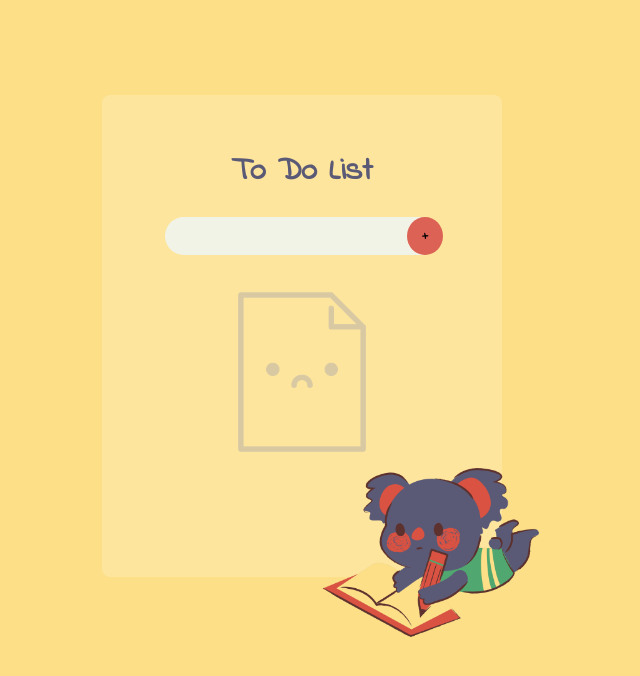
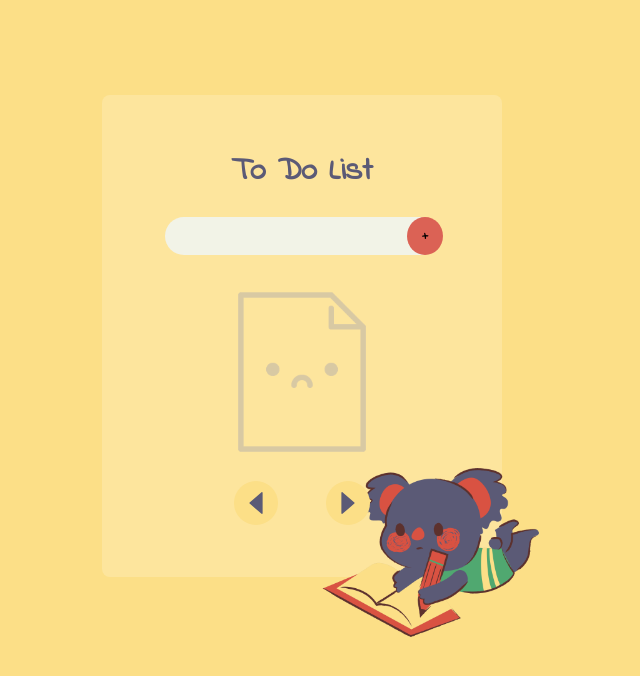
Before and after one commit to baharkose/todo, a React (Create React App) app: page / in a window 1280 px wide. Shown: the top 676 px of the page, without its empty margins (338-978 px from the left). Built offline with nearby package versions, Linux system fonts and the light colour scheme.

Commit message:
added buttons

```diff
--- a/src/App.css
+++ b/src/App.css
@@ -39,11 +39,11 @@ input {
   background-color: rgba(240, 248, 255, 0.762);
 }
 
-.emptyImg{
+.emptyImg {
   filter: invert(80%);
   opacity: 50%;
 }
-button{
+button {
   cursor: pointer;
 }
 
@@ -67,9 +67,10 @@ button {
   position: absolute;
   bottom: -60px;
   right: -80px;
+  z-index: 1;
 }
 
-.emptyResim{
+.emptyResim {
   text-align: center;
   padding-top: 2rem;
 }
@@ -144,3 +145,21 @@ button {
   white-space: normal; /* Fare hover olduğunda satır sonlarına izin verin */
   text-overflow: initial; /* Fare hover olduğunda taşma durumunu kaldırın */
 }
+
+.nextAndBack {
+  color: #5b5a76;
+  font-size: 2rem;
+  display: flex;
+  justify-content:center;
+  gap: 3rem;
+}
+
+.left,
+.right {
+  padding: 6px;
+  background-color: #fcdf87;
+  border-radius: 50%;
+  text-align: center;
+  cursor: pointer;
+  z-index: 500;
+}
--- a/src/components/TodoList.jsx
+++ b/src/components/TodoList.jsx
@@ -6,6 +6,9 @@ import { RiDeleteBin5Fill } from "react-icons/ri";
 import { GrEdit } from "react-icons/gr";
 import { IoIosRadioButtonOff } from "react-icons/io";
 import { IoIosRadioButtonOn } from "react-icons/io";
+import { AiFillCaretLeft } from "react-icons/ai";
+import { AiFillCaretRight } from "react-icons/ai";
+
 
 const MySwal = withReactContent(Swal);
 
@@ -103,6 +106,11 @@ const TodoList = ({ addList, setAddList }) => {
           </div>
         </div>
       ))}
+
+      <div className="nextAndBack">
+      <AiFillCaretLeft className="left"/>
+      <AiFillCaretRight className="right"/>
+      </div>
     </div>
   );
 };
```
